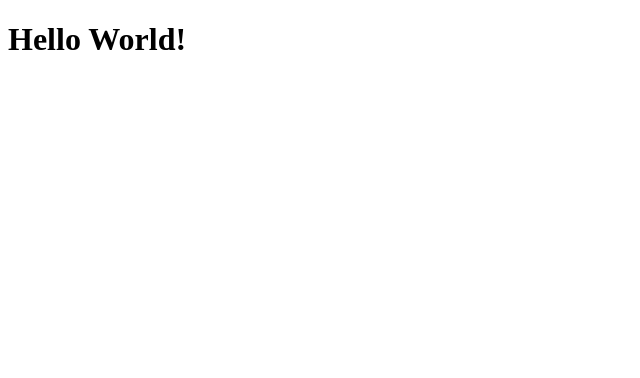
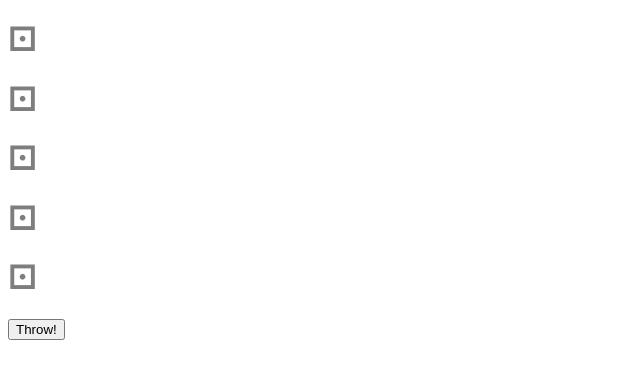
Before and after one commit to loderunner/zilch, a React (Vite) app: page / in a window 1280 px wide. Shown: the top 378 px of the page, without its empty margins (0-640 px from the left). Built offline with nearby package versions, Linux system fonts and the light colour scheme.

Commit message:
throw dice

```diff
--- a/src/App.jsx
+++ b/src/App.jsx
@@ -1,3 +1,32 @@
+import { useCallback, useState } from 'react';
+
+import Die from './Die.jsx';
+
 export default function App() {
-  return <h1>Hello World!</h1>;
+  const [game, setGame] = useState([
+    { value: 1, used: true },
+    { value: 1, used: true },
+    { value: 1, used: true },
+    { value: 1, used: true },
+    { value: 1, used: true },
+  ]);
+  const onThrow = useCallback(() => {
+    const first = game.every((d) => d.used);
+
+    const next = game.map((d) => {
+      if (!first && d.used) {
+        return d;
+      }
+      return { value: Math.floor(Math.random() * 6) + 1, used: false };
+    });
+    setGame(next);
+  }, [game]);
+  return (
+    <>
+      {game.map((d, i) => (
+        <Die key={i} die={d} />
+      ))}
+      <button onClick={onThrow}>Throw!</button>
+    </>
+  );
 }
--- /dev/null
+++ b/src/Die.jsx
@@ -0,0 +1,6 @@
+const faces = ['⚀', '⚁', '⚂', '⚃', '⚄', '⚅'];
+
+export default function Die({ die }) {
+  const { value, used } = die;
+  return <h1 style={{ opacity: used ? '50%' : '100%' }}>{faces[value - 1]}</h1>;
+}
```
Also changed, not shown: .eslintrc.cjs.
